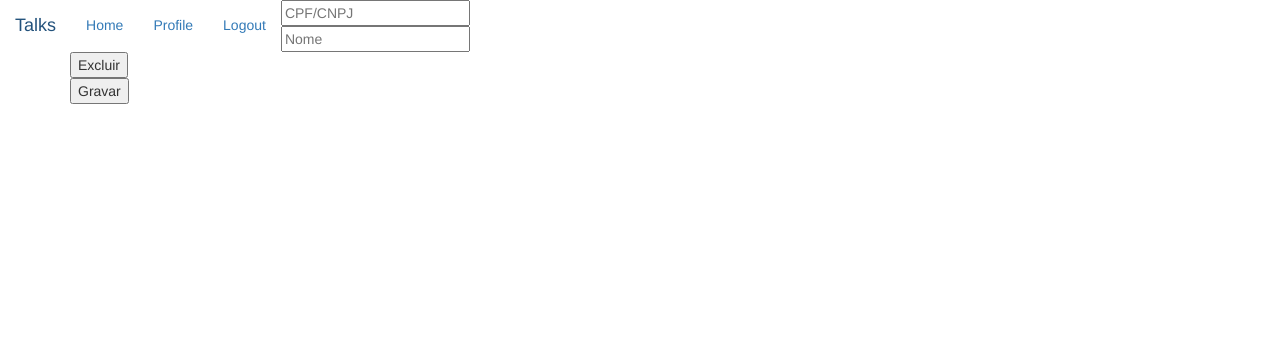
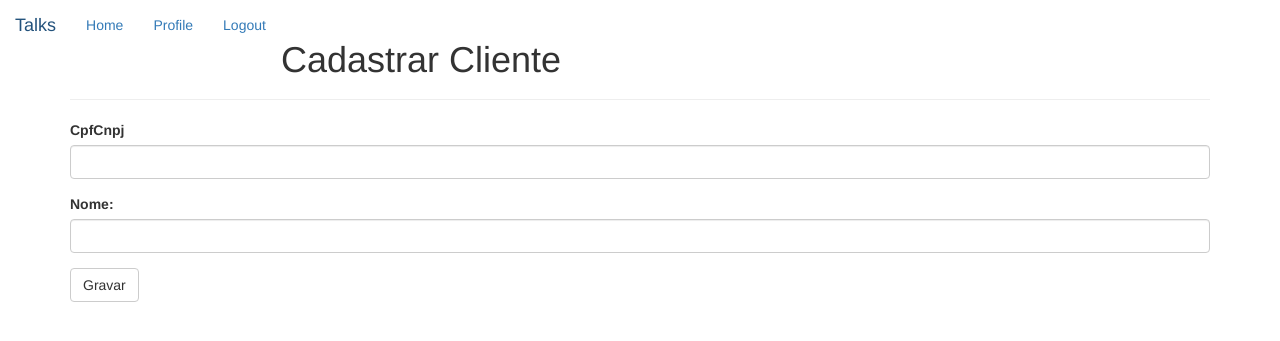
Before and after one commit to leorosario/AulaFlask-master, a Flask app: page /admin/clientes in a window 1280 px wide. Shown: the top 341 px of the page. Run offline with Flask 2, Linux system fonts and the light colour scheme; the visitor is signed in with stand-in values (Sample User, id 1); data comes from the database, SQL or seed files in the repository; both versions use the stored data as it was after the commit; some libraries are stand-ins or nearby versions.

Commit message:
cadastro cliente ok

```diff
--- a/app/auth/forms.py
+++ b/app/auth/forms.py
@@ -1,6 +1,7 @@
 from flask_wtf import FlaskForm
-from wtforms import StringField, PasswordField, BooleanField, SubmitField
+from wtforms import IntegerField, StringField, PasswordField, BooleanField, SubmitField
 from wtforms.validators import DataRequired, Length, Email
+
 
 class LoginForm(FlaskForm):
     email = StringField('Email', validators=[DataRequired(), Length(1, 64), Email()])
@@ -13,3 +14,12 @@ class ClientForm(FlaskForm):
     nome = StringField('Nome:', validators=[DataRequired(), Length(6, 20)])
     idade = StringField('Idade :', validators=[DataRequired(), Length(6, 20)])
     submit = SubmitField('Cadastrar')
+
+class ClienteForm(FlaskForm):
+    cpfcnpj = IntegerField('CpfCnpj', validators=[DataRequired()])
+    nome = StringField('Nome:', validators=[DataRequired(), Length(6, 20)])
+    submit = SubmitField('Gravar')
+
+    def to_model(self, cliente):
+        cliente.cpfcnpj = self.cpfcnpj.data
+        cliente.nome = self.nome.data
--- a/app/talks/routes.py
+++ b/app/talks/routes.py
@@ -1,7 +1,10 @@
 from flask import render_template, redirect, url_for, flash
+from flask_login import login_required, current_user
+from app import db
 from . import talks
 from ..auth.forms import ClientForm
-from ..models import User
+from ..auth.forms import ClienteForm
+from ..models import User, Cliente
 
 @talks.route('/')
 def index():
@@ -21,8 +24,17 @@ def atividades():
     return render_template('/talks/atividades.html')
 
 @talks.route('/admin/clientes', methods = ['GET', 'POST'])
+@login_required
 def cadastrarCliente():
-    return render_template('/talks/cadastrarCliente.html')
+    form = ClienteForm()
+    if form.validate_on_submit():
+        cliente = Cliente()
+        form.to_model(cliente)
+        db.session.add(cliente)
+        db.session.commit()
+        flash('Sucesso cliente salvo.')
+        return redirect(url_for('.index'))
+    return render_template('/talks/cadastrarCliente.html', form = form)
 
 @talks.route('/admin/funcionario', methods = ['GET', 'POST'])
 def cadastrarFuncionario():
--- a/app/templates/talks/cadastrarCliente.html
+++ b/app/templates/talks/cadastrarCliente.html
@@ -1,11 +1,9 @@
 {% extends "base.html" %}
+{% import "bootstrap/wtf.html" as wtf %}
 
 {% block page_content %}
-<form>
-    <input type="cpfcnpj" placeholder="CPF/CNPJ"><br>
-    <input type="nome" placeholder="Nome"><br>
-    <button>Excluir</button>
-    <br>
-    <button>Gravar</button>
-</form>
+<div class="page-header">
+    <h1>Cadastrar Cliente</h1>
+</div>
+{{ wtf.quick_form(form) }}
 {% endblock %}
```
Also changed, not shown: data-dev.sqlite.
